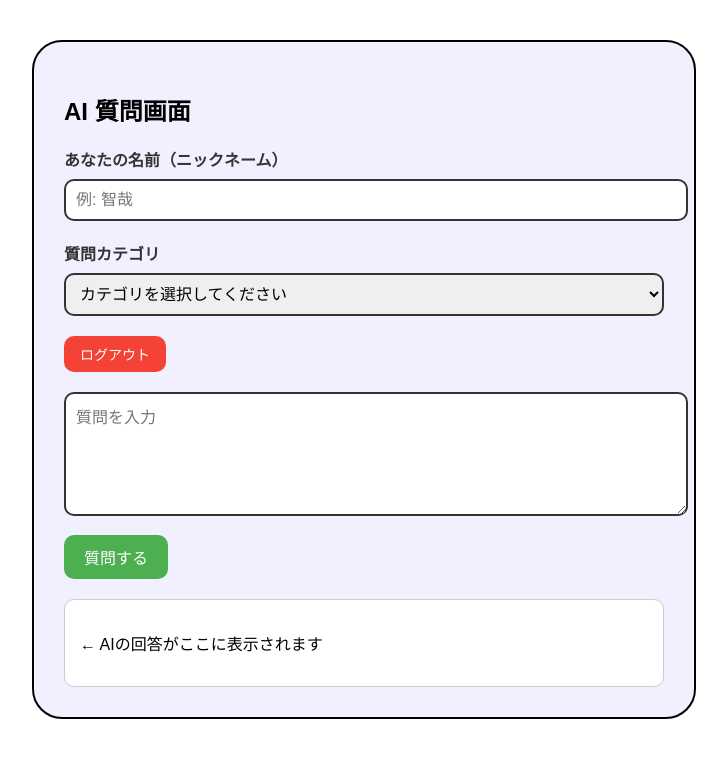
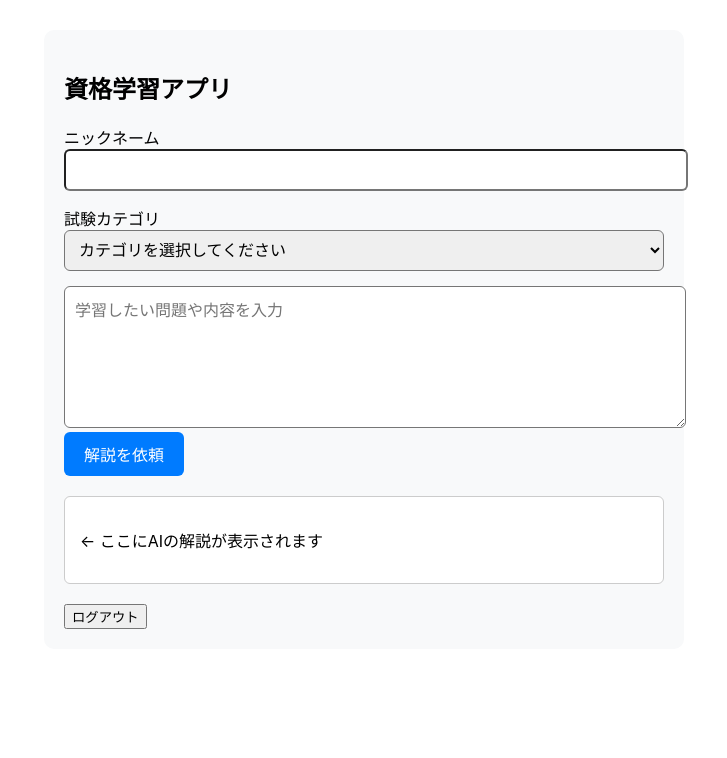
Before and after one commit to ChifuneTomoya/chifunetomoya, a React (Create React App) app in the folder frontend/: page /home in a window 1280 px wide. Shown: the top 758 px of the page, without its empty margins (276-1003 px from the left). Built offline with nearby package versions, Linux system fonts and the light colour scheme; sample sign-in values are in the browser's storage.

Commit message:
Trigger workflow

```diff
--- a/frontend/src/App.jsx
+++ b/frontend/src/App.jsx
@@ -5,7 +5,7 @@ import Home from './Home';
 
 export default function App() {
   const [auth, setAuth] = useState(null);
-  const [loading, setLoading] = useState(true); // ← 追加
+  const [loading, setLoading] = useState(true);
 
   // 初回読み込み時に localStorage から認証情報を復元
   useEffect(() => {
@@ -13,8 +13,8 @@ export default function App() {
     if (savedAuth) {
       setAuth(JSON.parse(savedAuth));
     }
-    // 強制的に1秒遅延
-  setTimeout(() => setLoading(false), 1000);
+    // 読み込み中アニメーション用に1秒だけ遅延
+    setTimeout(() => setLoading(false), 1000);
   }, []);
 
   // ログイン成功時に localStorage に保存
@@ -24,7 +24,12 @@ export default function App() {
   }
 
   if (loading) {
-    return <p>読み込み中...</p>; // ← 一時的にローディング表示
+    return (
+      <div style={styles.loading}>
+        <h2>資格学習アプリ</h2>
+        <p>読み込み中...</p>
+      </div>
+    );
   }
 
   return (
@@ -39,3 +44,11 @@ export default function App() {
     </Router>
   );
 }
+
+const styles = {
+  loading: {
+    textAlign: 'center',
+    marginTop: '100px',
+    fontFamily: 'sans-serif',
+  },
+};
--- a/frontend/src/Home.jsx
+++ b/frontend/src/Home.jsx
@@ -7,39 +7,28 @@ export default function Home({ auth }) {
   const [loading, setLoading] = useState(false);
   const [error, setError] = useState('');
   const [nickname, setNickname] = useState('');
-  const [category, setCategory] = useState('');  // ← カテゴリの状態追加
+  const [category, setCategory] = useState('');
   const navigate = useNavigate();
-  const [submittedNickname, setSubmittedNickname] = useState('');
+
   const [submittedQuestion, setSubmittedQuestion] = useState('');
   const [submittedCategory, setSubmittedCategory] = useState('');
 
+  const categories = ['ITパスポート', '簿記3級', '英検', '宅建', 'その他'];
 
-  const categories = ['恋愛', '仕事', '健康', '趣味', 'その他'];
-
-  const handleQuestion = async () => {
-    if (!question.trim()) {
-      setError('質問を入力してください。');
-      return;
-    }
-    if (!nickname.trim()) {
-      setError('名前を入力してください。');
-      return;
-    }
-    if (!category) {
-      setError('カテゴリを選択してください。');
+  const handleStudy = async () => {
+    if (!question.trim() || !nickname.trim() || !category) {
+      setError('全ての項目を入力してください。');
       return;
     }
 
     setError('');
     setLoading(true);
-
-    setSubmittedNickname(nickname);
     setSubmittedQuestion(question);
     setSubmittedCategory(category);
 
     try {
       const credentials = btoa(`${auth.username}:${auth.password}`);
-      const res = await fetch('https://nmnhnzdpkn.ap-northeast-1.awsapprunner.com/question', {
+      const res = await fetch('https://nmnhnzdpkn.ap-northeast-1.awsapprunner.com/study', {
         method: 'POST',
         headers: {
           'Content-Type': 'application/json',
@@ -49,11 +38,7 @@ export default function Home({ auth }) {
       });
 
       const data = await res.json();
-      if (res.ok) {
-        setResponse(data.response);
-      } else {
-        setResponse(data.detail || 'エラーが発生しました');
-      }
+      setResponse(res.ok ? data.response : data.detail || 'エラーが発生しました');
     } catch {
       setResponse('通信に失敗しました');
     } finally {
@@ -68,26 +53,16 @@ export default function Home({ auth }) {
 
   return (
     <div style={styles.container}>
-      <h2>AI 質問画面</h2>
+      <h2>資格学習アプリ</h2>
 
       <div style={styles.inputGroup}>
-        <label style={styles.label}>あなたの名前（ニックネーム）</label>
-        <input
-          style={styles.input}
-          type="text"
-          placeholder="例: 智哉"
-          value={nickname}
-          onChange={(e) => setNickname(e.target.value)}
-        />
+        <label>ニックネーム</label>
+        <input style={styles.input} value={nickname} onChange={(e) => setNickname(e.target.value)} />
       </div>
 
       <div style={styles.inputGroup}>
-        <label style={styles.label}>質問カテゴリ</label>
-        <select
-          style={styles.input}
-          value={category}
-          onChange={(e) => setCategory(e.target.value)}
-        >
+        <label>試験カテゴリ</label>
+        <select style={styles.input} value={category} onChange={(e) => setCategory(e.target.value)}>
           <option value="">カテゴリを選択してください</option>
           {categories.map((cat) => (
             <option key={cat} value={cat}>{cat}</option>
@@ -95,93 +70,39 @@ export default function Home({ auth }) {
         </select>
       </div>
 
-      <button style={styles.logout} onClick={handleLogout}>ログアウト</button>
-
       <textarea
         style={styles.textarea}
-        placeholder="質問を入力"
+        placeholder="学習したい問題や内容を入力"
         value={question}
         onChange={(e) => setQuestion(e.target.value)}
       />
       {error && <p style={{ color: 'red' }}>{error}</p>}
-      <button style={styles.button} onClick={handleQuestion} disabled={loading}>
-        {loading ? '送信中...' : '質問する'}
+      <button style={styles.button} onClick={handleStudy} disabled={loading}>
+        {loading ? '解説中...' : '解説を依頼'}
       </button>
 
       <div style={styles.responseBox}>
         {response ? (
           <p>
-            <strong>{submittedNickname} さんの質問（{submittedCategory}）:</strong> {submittedQuestion}<br />
-            <strong>回答:</strong> {response}
+            <strong>{nickname} さん（{submittedCategory}）の問題:</strong><br />
+            {submittedQuestion}<br />
+            <strong>AI解説:</strong><br />
+            {response}
           </p>
         ) : (
-          <p>← AIの回答がここに表示されます</p>
+          <p>← ここにAIの解説が表示されます</p>
         )}
       </div>
+      <button onClick={handleLogout} style={{ marginTop: 20 }}>ログアウト</button>
     </div>
   );
 }
 
 const styles = {
-  container: {
-    width: '90%',
-    maxWidth: 600,
-    margin: '40px auto',
-    padding: '30px',
-    border: '2px solid black',
-    borderRadius: '30px',
-    fontFamily: 'sans-serif',
-    backgroundColor: '#f0f0ff',
-  },
-  inputGroup: {
-    marginBottom: '20px',
-  },
-  label: {
-    display: 'block',
-    marginBottom: '8px',
-    fontWeight: 'bold',
-    color: '#333',
-  },
-  input: {
-    width: '100%',
-    padding: '10px',
-    fontSize: '16px',
-    borderRadius: '10px',
-    border: '2px solid #333',
-  },
-  logout: {
-    marginBottom: '20px',
-    padding: '8px 16px',
-    fontSize: '14px',
-    borderRadius: '10px',
-    backgroundColor: '#f44336',
-    color: 'white',
-    border: 'none',
-    cursor: 'pointer',
-  },
-  textarea: {
-    width: '100%',
-    height: '100px',
-    padding: '10px',
-    fontSize: '16px',
-    borderRadius: '10px',
-    border: '2px solid #333',
-    marginBottom: 15,
-  },
-  button: {
-    padding: '10px 20px',
-    fontSize: '16px',
-    borderRadius: '10px',
-    border: 'none',
-    backgroundColor: '#4CAF50',
-    color: 'white',
-    cursor: 'pointer',
-  },
-  responseBox: {
-    marginTop: 20,
-    padding: '15px',
-    border: '1px solid #ccc',
-    borderRadius: '10px',
-    backgroundColor: '#fff',
-  },
+  container: { maxWidth: 600, margin: '30px auto', padding: 20, backgroundColor: '#f8f9fa', borderRadius: 10 },
+  inputGroup: { marginBottom: 15 },
+  input: { width: '100%', padding: 10, fontSize: 16, borderRadius: 6 },
+  textarea: { width: '100%', height: 120, padding: 10, fontSize: 16, borderRadius: 6 },
+  button: { padding: '10px 20px', fontSize: 16, backgroundColor: '#007bff', color: '#fff', border: 'none', borderRadius: 6 },
+  responseBox: { marginTop: 20, padding: 15, border: '1px solid #ccc', borderRadius: 6, backgroundColor: '#fff' },
 };
```
Also changed, not shown: 1 other file (tests, documents, lock files or other folders).
